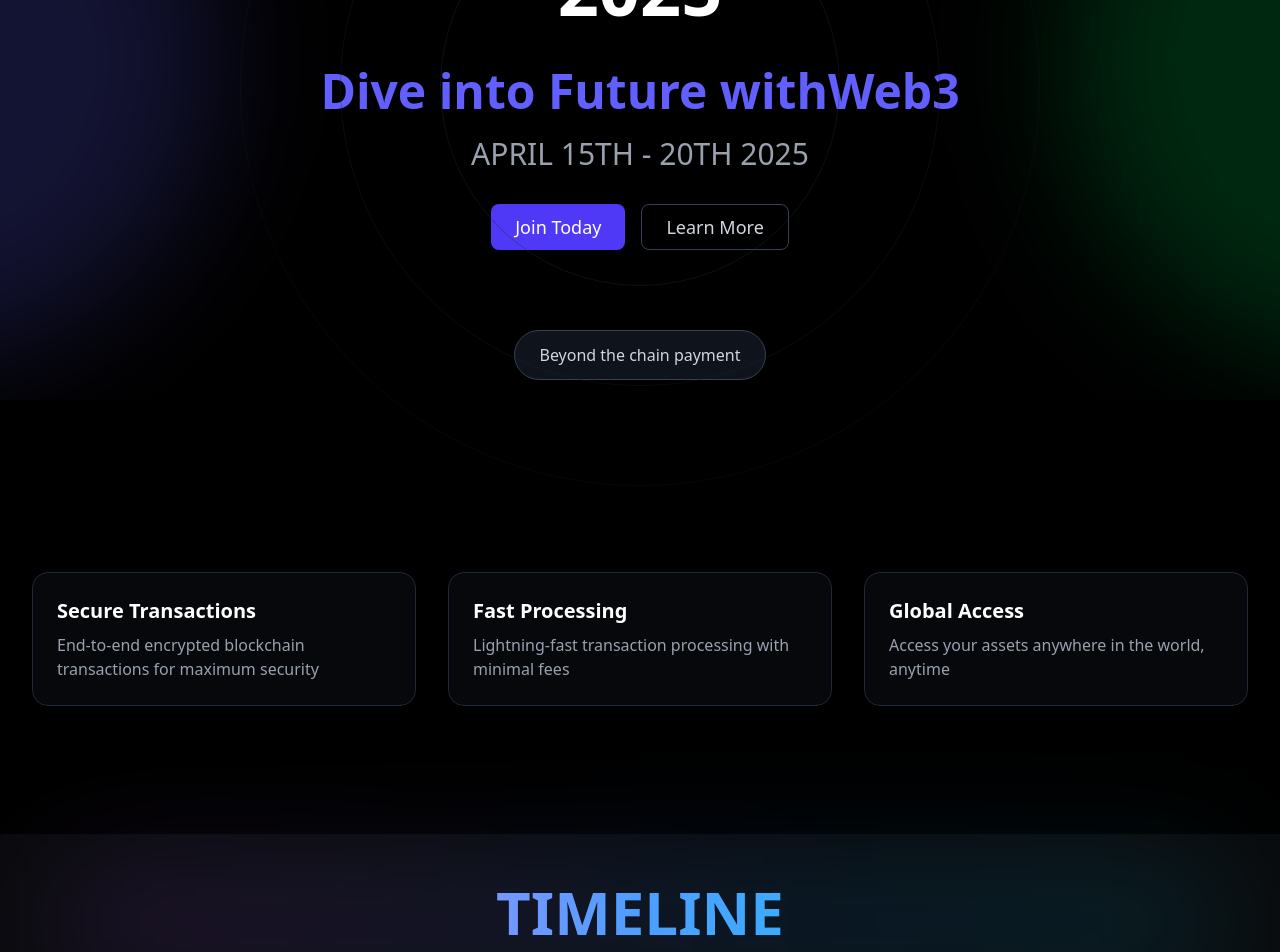
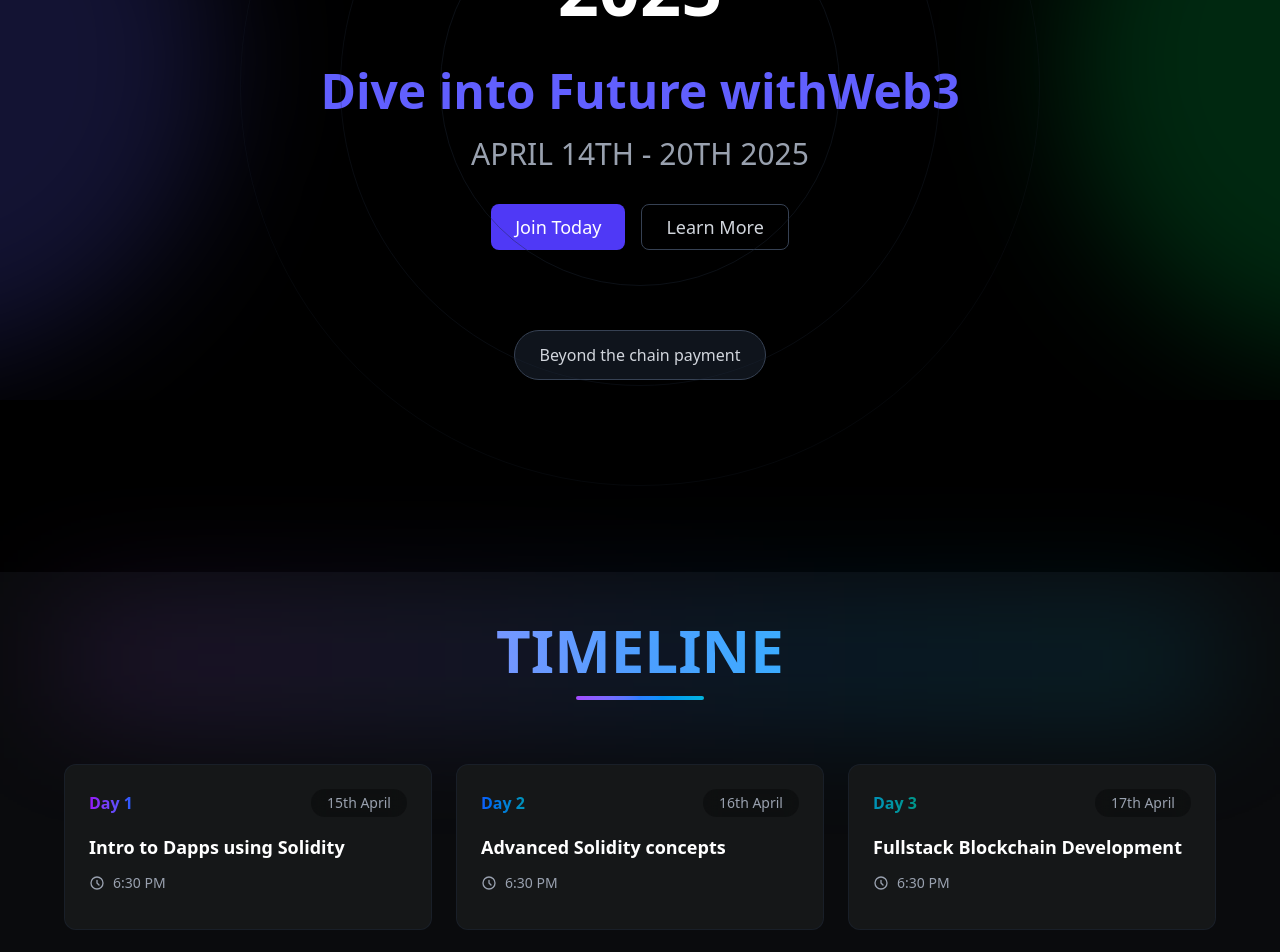
Before and after one commit to 0xEgao/ibfblockchainweek, a React (Vite) app: page / in a window 1280 px wide. Shown: the part 400-1352 px from the top of the page. Built offline with nearby package versions, Linux system fonts and the light colour scheme.

Commit message:
new change

```diff
--- a/src/component/LandingPage.jsx
+++ b/src/component/LandingPage.jsx
@@ -126,7 +126,7 @@ const LandingPage = () => {
                 <span className="text-indigo-500 text-2xl sm:text-3xl md:text-5xl">Dive into Future withWeb3</span>
               </h1>
               <p className="text-gray-400 text-base sm:text-lg md:text-3xl max-w-3xl mx-auto">
-                APRIL 15TH - 20TH 2025
+                APRIL 14TH - 20TH 2025
               </p>
             </div>
 
@@ -153,8 +153,8 @@ const LandingPage = () => {
         <div className="absolute top-1/2 left-1/2 -translate-x-1/2 -translate-y-1/2 w-[100px] sm:w-[400px] h-[100px] sm:h-[400px] rounded-full border border-gray-800 opacity-40"></div>
       </div>
 
-      {/* Feature Grid */}
-      <div className="relative z-10 max-w-7xl font-co mx-auto px-4 sm:px-6 lg:px-8 pb-16 sm:pb-32">
+
+      {/* <div className="relative z-10 max-w-7xl font-co mx-auto px-4 sm:px-6 lg:px-8 pb-16 sm:pb-32">
         <div className="grid grid-cols-1 md:grid-cols-3 gap-4 sm:gap-8">
           {[
             {
@@ -179,7 +179,7 @@ const LandingPage = () => {
             </div>
           ))}
         </div>
-      </div>
+      </div> */}
 
       {/* Sections with proper scroll margins */}
       <div id="timeline" className="scroll-mt-24"></div>
```
